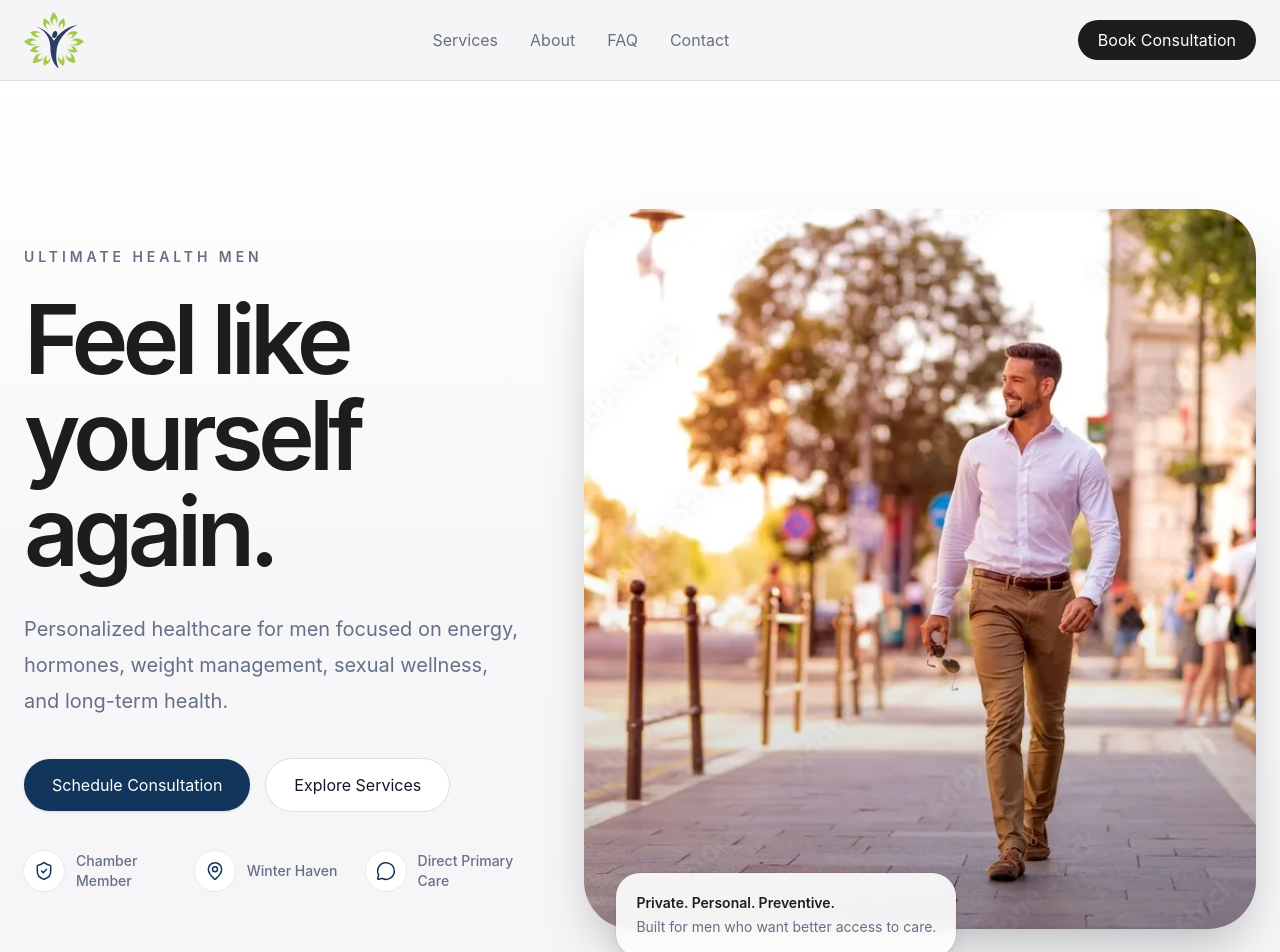
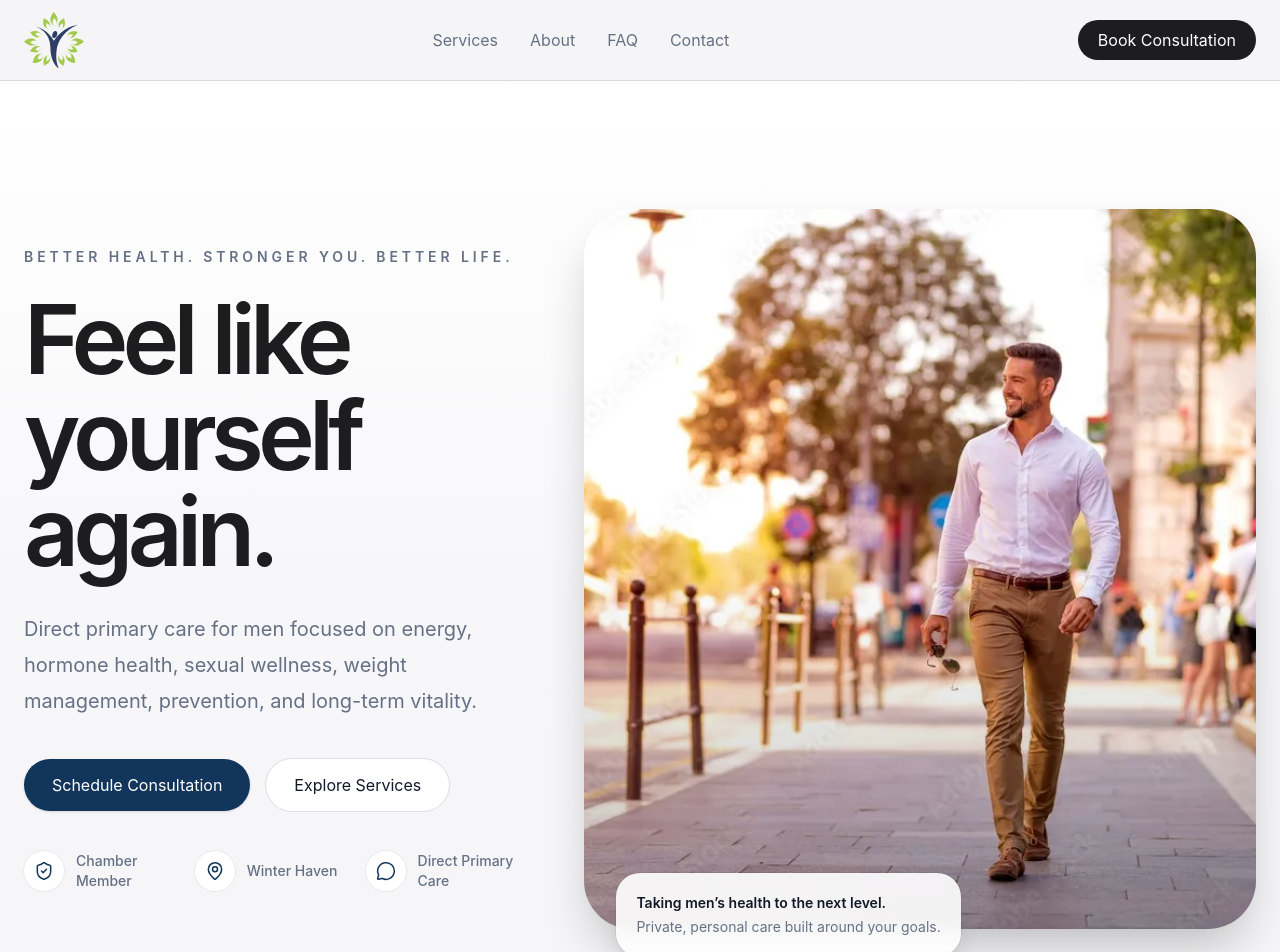
Before and after one commit to christopher-zaman/ultimatehealthmen, a React (Vite) app: page / in a window 1280 px wide. Shown: the top 952 px of the page. Built offline with nearby package versions, Linux system fonts and the light colour scheme.

Commit message:
Update brand messaging and polish colors

```diff
--- a/src/components/sections/Hero.jsx
+++ b/src/components/sections/Hero.jsx
@@ -8,7 +8,7 @@ function Hero() {
       <div className="mx-auto grid max-w-7xl items-center gap-16 lg:grid-cols-[0.85fr_1.15fr]">
         <div>
           <p className="text-sm font-semibold uppercase tracking-[0.28em] text-[#667085]">
-            Ultimate Health Men
+            Better health. Stronger you. Better life.
           </p>
 
           <h1 className="mt-6 max-w-4xl text-5xl font-semibold tracking-[-0.06em] text-[#1d1d1f] sm:text-6xl lg:text-8xl">
@@ -16,8 +16,8 @@ function Hero() {
           </h1>
 
           <p className="mt-8 max-w-2xl text-lg leading-8 text-[#667085] sm:text-xl sm:leading-9">
-            Personalized healthcare for men focused on energy, hormones, weight
-            management, sexual wellness, and long-term health.
+            Direct primary care for men focused on energy, hormone health, sexual
+            wellness, weight management, prevention, and long-term vitality.
           </p>
 
           <div className="mt-10 flex flex-wrap gap-4">
@@ -76,11 +76,11 @@ function Hero() {
           </div>
 
           <div className="absolute -bottom-7 left-5 right-5 rounded-3xl bg-white/90 p-5 shadow-xl ring-1 ring-black/5 backdrop-blur sm:left-8 sm:right-auto sm:max-w-sm">
-            <p className="text-sm font-semibold text-[#1d1d1f]">
-              Private. Personal. Preventive.
+            <p className="text-sm font-semibold text-[#111827]">
+              Taking men’s health to the next level.
             </p>
             <p className="mt-1 text-sm text-[#667085]">
-              Built for men who want better access to care.
+              Private, personal care built around your goals.
             </p>
           </div>
         </div>
```
